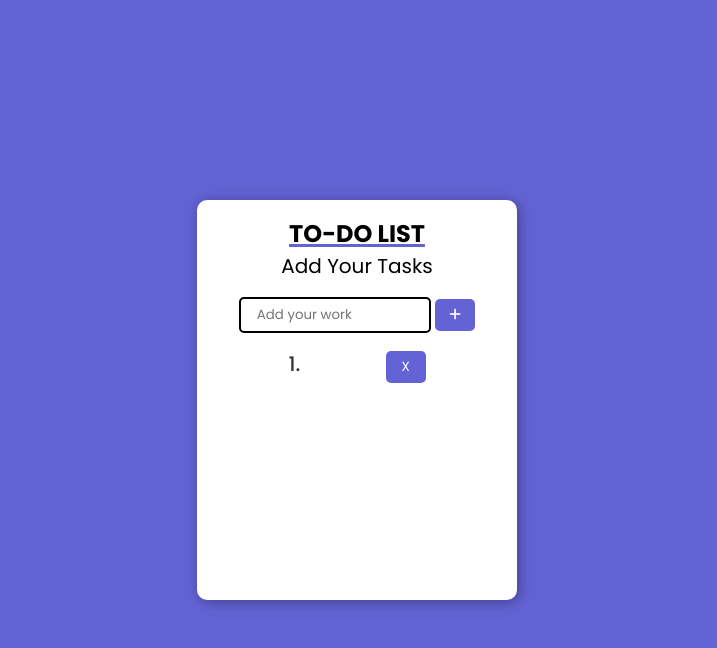
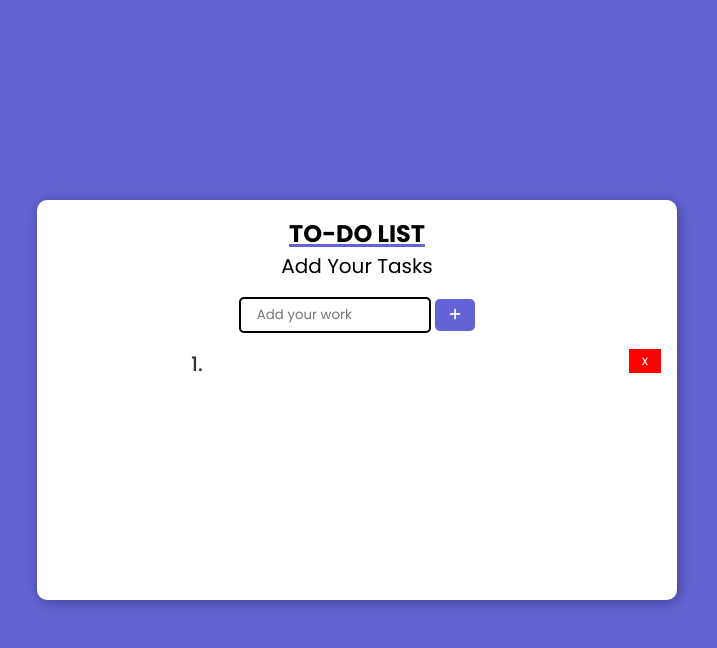
Before and after one commit to AshishSatyal/todo, a plain HTML site: page index.html in a window 1280 px wide. Both pictures are taken after a click on the button 738 px from the left and 315 px from the top of the page. Shown: the whole page, without its empty margins (283-1000 px from the left). Drawn offline with Linux system fonts and the light colour scheme.

Commit message:
added changes

```diff
--- a/index.html
+++ b/index.html
@@ -22,7 +22,7 @@
         <p class="sub-text">Add your tasks</p>
         <input type="text" id="work" placeholder="Add your work" />
         <button class="btn"><i class="fa-solid fa-plus"></i></button>
-        <div>
+        <div class="data">
           <ul class="item"></ul>
         </div>
       </div>
--- a/script.js
+++ b/script.js
@@ -2,20 +2,22 @@
 const input = document.querySelector("#work");
 const btn = document.querySelector(".btn");
 const item = document.querySelector(".item");
+let deletebtns;
+
+function addTask() {
+  let work = input.value;
+  let list = document.createElement("li");
+  list.textContent = work;
+  item.append(list);
+  input.value = "";
+  deletebtns = document.createElement("button");
+  deletebtns.classList.add("remove-btn");
+  deletebtns.innerText = "x";
+  list.append(deletebtns);
+}
 
 btn.addEventListener("click", () => {
-  const work = input.value;
-  const list = document.createElement("li");
-  const remove = document.createElement("button");
-  remove.classList.add("btn");
-  remove.style.marginLeft = "5rem";
-  remove.style.height = "2rem";
-  remove.innerText = "X";
-  list.textContent = work;
-  item.append(list);
-  list.append(remove);
-  input.value = "";
-  input.getAttribute("placeholder");
+  addTask();
 });
 
 // work on progress
--- a/style.css
+++ b/style.css
@@ -14,7 +14,7 @@
   justify-content: center;
 }
 .todo-box {
-  width: 25%;
+  width: 50%;
   background-color: white;
   border-radius: 10px;
   box-shadow: 2px 2px 8px 0px rgba(20, 14, 28, 0.2),
@@ -22,6 +22,7 @@
   text-align: center;
   height: 50vh;
   overflow-y: hidden;
+  position: relative;
 }
 .heading {
   text-transform: uppercase;
@@ -53,10 +54,30 @@ input {
   color: aquamarine;
   cursor: pointer;
 }
+
 .item li {
   color: #333;
   list-style-position: inside;
   list-style-type: decimal;
   font-size: 20px;
   font-weight: 500;
+  text-align: center;
 }
+.data {
+  display: flex;
+  flex-direction: column;
+  width: 50%;
+  text-align: center;
+}
+
+.remove-btn {
+  position: absolute;
+  /* margin-left: 2rem; */
+  right: 1rem;
+  width: 2rem;
+  height: 1.5rem;
+  background-color: red;
+  color: #fff;
+  border: none;
+  cursor: pointer;
+}
```
